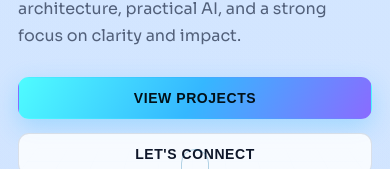
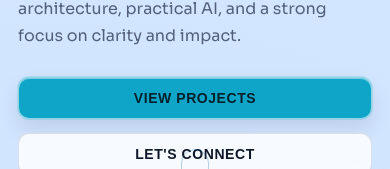
Before and after one commit to rash200319/portfolio-website, a React (Vite) app: page / in a window 390 px wide. Shown: the part 573-742 px from the top of the page. Built offline with nearby package versions, Linux system fonts and the light colour scheme; no server answers.

Commit message:
Refactor .btn-primary styles in styles.css for improved aesthetics and responsiveness; add light theme variations for enhanced user experience.

```diff
--- a/public/styles.css
+++ b/public/styles.css
@@ -558,14 +558,31 @@ body {
 }
 
 .btn-primary {
-  color: #021018;
-  background: linear-gradient(120deg, #4ffcff, #35b7ff 50%, #8a6bff);
-  box-shadow: 0 8px 24px rgba(53, 183, 255, 0.32);
+  color: #031018;
+  background: var(--cyan);
+  border-color: rgba(255, 255, 255, 0.18);
+  box-shadow:
+    inset 0 1px 0 rgba(255, 255, 255, 0.28),
+    0 0 0 1px rgba(79, 252, 255, 0.2),
+    0 10px 22px rgba(4, 18, 32, 0.45);
 }
 
 .btn-primary:hover {
   transform: translateY(-2px);
-  box-shadow: 0 10px 28px rgba(53, 183, 255, 0.42);
+  background: #7efcff;
+  border-color: rgba(255, 255, 255, 0.32);
+  box-shadow:
+    inset 0 1px 0 rgba(255, 255, 255, 0.4),
+    0 0 0 1px rgba(79, 252, 255, 0.35),
+    0 12px 28px rgba(79, 252, 255, 0.22);
+}
+
+.btn-primary:active {
+  transform: translateY(0);
+  background: #3ad8e0;
+  box-shadow:
+    inset 0 2px 6px rgba(2, 16, 24, 0.28),
+    0 0 0 1px rgba(79, 252, 255, 0.25);
 }
 
 .btn-outline {
@@ -1450,6 +1467,32 @@ body {
   background: rgba(255, 255, 255, 0.82);
 }
 
+[data-theme="light"] .btn-primary {
+  color: #04202a;
+  background: #0ea5c9;
+  border-color: rgba(255, 255, 255, 0.55);
+  box-shadow:
+    inset 0 1px 0 rgba(255, 255, 255, 0.45),
+    0 0 0 1px rgba(14, 165, 201, 0.18),
+    0 10px 20px rgba(15, 23, 42, 0.1);
+}
+
+[data-theme="light"] .btn-primary:hover {
+  background: #0891b2;
+  border-color: rgba(255, 255, 255, 0.7);
+  box-shadow:
+    inset 0 1px 0 rgba(255, 255, 255, 0.55),
+    0 0 0 1px rgba(8, 145, 178, 0.22),
+    0 12px 24px rgba(8, 145, 178, 0.18);
+}
+
+[data-theme="light"] .btn-primary:active {
+  background: #0e7490;
+  box-shadow:
+    inset 0 2px 6px rgba(15, 23, 42, 0.16),
+    0 0 0 1px rgba(14, 116, 144, 0.2);
+}
+
 [data-theme="light"] .connect-link {
   color: #0f172a;
 }
```
